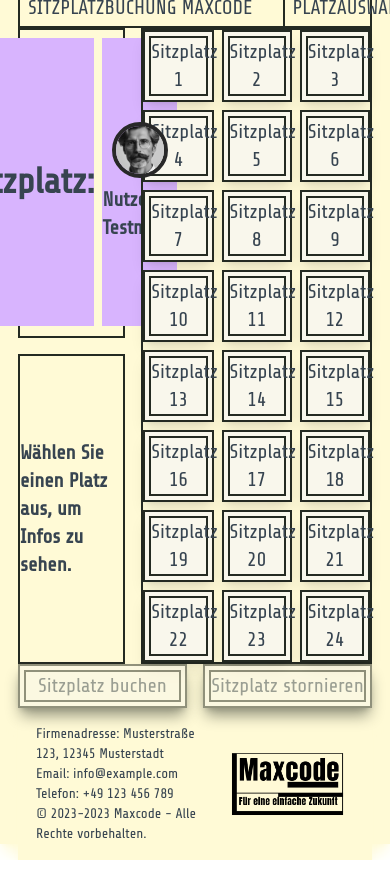
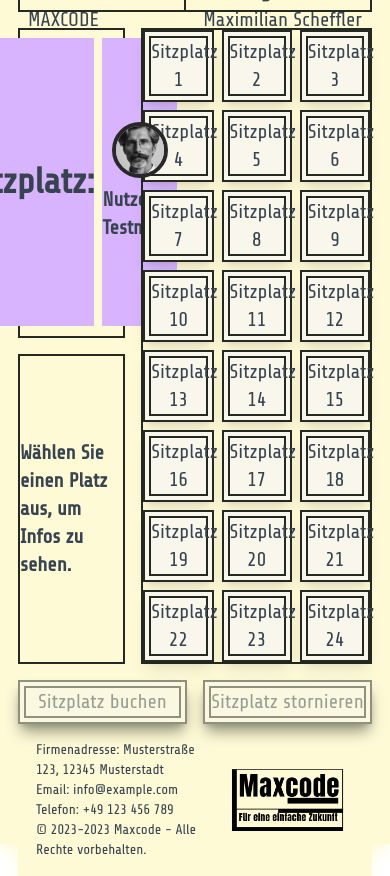
Before and after one commit to JackScheff420/sitzplatzbuchung, a React (Create React App) app: page / in a window 390 px wide. Built offline with nearby package versions, Linux system fonts and the light colour scheme.

Commit message:
layout angepasst und footer bild

```diff
--- a/src/App.js
+++ b/src/App.js
@@ -17,9 +17,7 @@ function App() {
   };
 
     const handleButtonBlur = () => {
-    setTimeout(() => {
     setSelectedSeat(null);
-  }, 1000);
   };
 
   const handleCloseModal = () => {
@@ -72,16 +70,16 @@ function App() {
     <div className="App">
       <section id="basis" className="flex flex-col items-center justify-center text-xl text-secondarytheme bg-primarytheme border-2 border-primarytheme shadow-lg shadow-primarytheme px-4 sm:px-8 py-2 sm:py-3 h-screen">
 
-        <section id="header" className="w-full max-w-screen-xl h-auto border-accenttheme border-2 flex justify-between mb-auto">
-          <div className="h-10 w-3/4 text-left p-2">
+        <section id="header" className="w-full max-w-screen-xl h-auto border-accenttheme border-2 flex justify-between mb-4">
+          <div className="h-10 w-auto text-left p-2">
             SITZPLATZBUCHUNG MAXCODE
           </div>
-          <div className="h-10 w-1/4 border-accenttheme border-l-2 text-right p-2">
-            PLATZAUSWAHL
+          <div className="h-10 w-auto border-accenttheme border-l-2 text-right p-2">
+            Angemeldet als Maximilian Scheffler
           </div>
         </section>
 
-        <section id="main" className="w-full max-w-screen-xl mb-auto h-auto">
+        <section id="main" className="w-full max-w-screen-xl mb-4 h-auto">
           <div class="grid grid-cols-3 grid-rows-2 gap-4">
 
             <div class="col-span-1 border-accenttheme border-2">
@@ -175,7 +173,7 @@ function App() {
             <p>&copy; 2023-2023 Maxcode - Alle Rechte vorbehalten.</p>
           </div>
           <div className="text-2xl font-extrabold">
-            <img src={logo} alt="Logo" className='w-52' />
+            <img src={logo} alt="Logo" className='w-52 sm:w-36' />
           </div>
         </footer>
 
```
